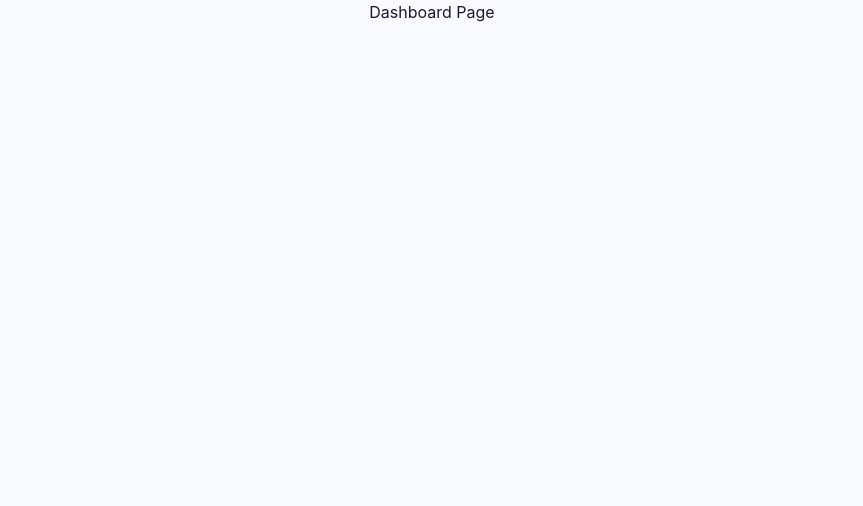
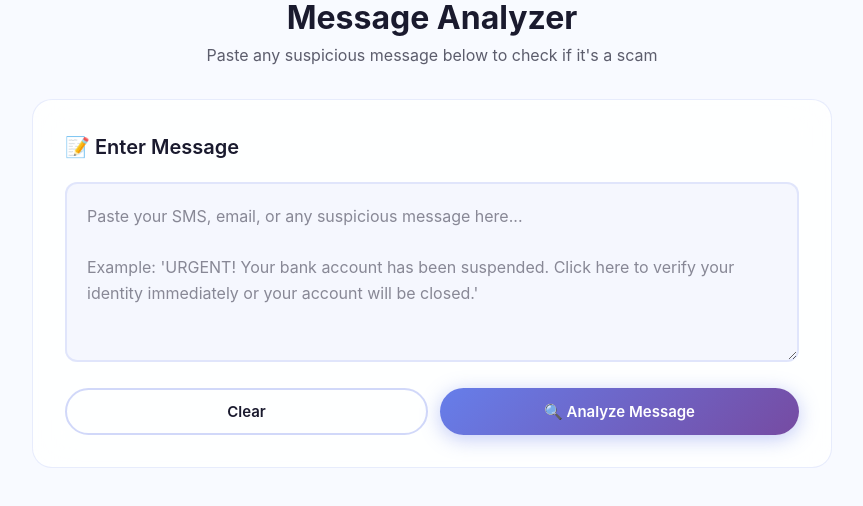
Before and after one commit to PALAK2305/phishing-scam-detection-ai, a React (Vite) app in the folder Frontend/: page /dashboard in a window 1280 px wide. Shown: the top 506 px of the page, without its empty margins (208-1071 px from the left). Built offline with nearby package versions, Linux system fonts and the light colour scheme.

Commit message:
Changed css

```diff
--- a/Frontend/src/Pages/Login.jsx
+++ b/Frontend/src/Pages/Login.jsx
@@ -1,5 +1,5 @@
 import React, { useState } from 'react';
-
+import './app.css';
 const Login = ({ onNavigate, onLogin }) => {
   const [email, setEmail] = useState('');
   const [password, setPassword] = useState('');
--- a/Frontend/src/Pages/Sidebar.jsx
+++ b/Frontend/src/Pages/Sidebar.jsx
@@ -1,5 +1,5 @@
 import React from "react";
-
+import './app.css';
 export default function App() {
   return (
     <div style={styles.container}>
--- a/Frontend/src/Pages/Signup.jsx
+++ b/Frontend/src/Pages/Signup.jsx
@@ -1,4 +1,5 @@
 import React from "react";
+import './app.css';
 
 export default function App() {
   const handleSignup = (e) => {
--- a/Frontend/src/components/Account.jsx
+++ b/Frontend/src/components/Account.jsx
@@ -1,7 +1,98 @@
-const Account = () => {
+import React from 'react';
+
+const Account = ({ user, history, onLogout }) => {
+  const safeCount = history.filter(h => h.status === 'safe').length;
+  const scamCount = history.filter(h => h.status === 'scam').length;
+  const totalCount = history.length;
+
   return (
     <div>
-      Account Page
+      <div className="page-header">
+        <h1>My Account</h1>
+        <p>Manage your profile and view your stats</p>
+      </div>
+
+      <div className="account-grid">
+        <div className="account-card">
+          <h3>👤 Profile Information</h3>
+          <div className="profile-header">
+            <div className="profile-avatar">
+              {user?.name?.charAt(0).toUpperCase() || 'U'}
+            </div>
+            <div className="profile-info">
+              <h4>{user?.name || 'User'}</h4>
+              <p>Free Plan</p>
+            </div>
+          </div>
+          <ul className="info-list">
+            <li className="info-item">
+              <label>Email</label>
+              <span>{user?.email || 'user@example.com'}</span>
+            </li>
+            <li className="info-item">
+              <label>Member since</label>
+              <span>{new Date().toLocaleDateString('en-US', { month: 'long', year: 'numeric' })}</span>
+            </li>
+            <li className="info-item">
+              <label>Account status</label>
+              <span style={{ color: '#38ef7d' }}>Active ✓</span>
+            </li>
+          </ul>
+        </div>
+
+        <div className="account-card">
+          <h3>📊 Your Statistics</h3>
+          <div className="stats-grid">
+            <div className="stat-item">
+              <div className="stat-number total">{totalCount}</div>
+              <div className="stat-label">Total Scans</div>
+            </div>
+            <div className="stat-item">
+              <div className="stat-number safe">{safeCount}</div>
+              <div className="stat-label">Safe Messages</div>
+            </div>
+            <div className="stat-item">
+              <div className="stat-number scam">{scamCount}</div>
+              <div className="stat-label">Scams Detected</div>
+            </div>
+          </div>
+        </div>
+
+        <div className="account-card">
+          <h3>⚙️ Preferences</h3>
+          <ul className="info-list">
+            <li className="info-item">
+              <label>Email notifications</label>
+              <span>Enabled</span>
+            </li>
+            <li className="info-item">
+              <label>Save history</label>
+              <span>Enabled</span>
+            </li>
+            <li className="info-item">
+              <label>Language</label>
+              <span>English</span>
+            </li>
+          </ul>
+        </div>
+
+        <div className="account-card danger-zone">
+          <h3>⚠️ Danger Zone</h3>
+          <p style={{ color: 'var(--text-secondary)', marginBottom: '20px' }}>
+            Careful! These actions cannot be undone.
+          </p>
+          <button className="btn btn-outline" style={{ marginBottom: '12px', width: '100%' }}>
+            Export My Data
+          </button>
+          <button
+            className="btn btn-danger"
+            style={{ width: '100%' }}
+            onClick={onLogout}
+          >
+            🚪 Log Out
+          </button>
+        </div>
+      </div>
     </div>
   );
 };
--- a/Frontend/src/components/Dashboard.jsx
+++ b/Frontend/src/components/Dashboard.jsx
@@ -1,7 +1,158 @@
-const Dashboard = () => {
+import React, { useState } from 'react';
+
+const Dashboard = ({ onAddHistory }) => {
+  const [message, setMessage] = useState('');
+  const [result, setResult] = useState(null);
+  const [isAnalyzing, setIsAnalyzing] = useState(false);
+
+  const analyzeMessage = () => {
+    if (!message.trim()) return;
+
+    setIsAnalyzing(true);
+    setResult(null);
+
+    // Simulated analysis - in real app would call AI backend
+    setTimeout(() => {
+      const lowerMessage = message.toLowerCase();
+      let analysisResult;
+
+      // Simple keyword-based mock analysis
+      const scamKeywords = ['urgent', 'click here', 'verify your account', 'suspended', 'won', 'prize', 'lottery', 'bitcoin', 'wire transfer', 'gift card', 'act now', 'limited time'];
+      const warningKeywords = ['password', 'login', 'confirm', 'update', 'security', 'bank', 'payment'];
+
+      const hasScamKeyword = scamKeywords.some(keyword => lowerMessage.includes(keyword));
+      const hasWarningKeyword = warningKeywords.some(keyword => lowerMessage.includes(keyword));
+
+      if (hasScamKeyword) {
+        analysisResult = {
+          status: 'scam',
+          title: 'High Risk - Likely Scam!',
+          subtitle: 'This message contains multiple red flags',
+          explanation: 'Our AI has detected several indicators commonly found in scam messages:',
+          indicators: [
+            'Uses urgent language to pressure quick action',
+            'Contains suspicious links or requests',
+            'Asks for sensitive personal information',
+            'Promises unrealistic rewards or threatens consequences'
+          ]
+        };
+      } else if (hasWarningKeyword) {
+        analysisResult = {
+          status: 'warning',
+          title: 'Medium Risk - Use Caution',
+          subtitle: 'Some elements require attention',
+          explanation: 'This message has some elements that warrant caution:',
+          indicators: [
+            'References account security or verification',
+            'May be legitimate but verify sender directly',
+            'Do not click links - visit official website instead',
+            'Contact the company through official channels'
+          ]
+        };
+      } else {
+        analysisResult = {
+          status: 'safe',
+          title: 'Low Risk - Appears Safe',
+          subtitle: 'No obvious scam indicators detected',
+          explanation: 'Our analysis did not find common scam patterns:',
+          indicators: [
+            'No urgent or threatening language detected',
+            'No suspicious links or requests found',
+            'Message appears to be legitimate communication',
+            'Still exercise general caution with unknown senders'
+          ]
+        };
+      }
+
+      setResult(analysisResult);
+      setIsAnalyzing(false);
+
+      // Add to history
+      onAddHistory({
+        id: Date.now(),
+        message: message.substring(0, 150) + (message.length > 150 ? '...' : ''),
+        status: analysisResult.status,
+        title: analysisResult.title,
+        date: new Date().toLocaleDateString('en-US', {
+          month: 'short',
+          day: 'numeric',
+          hour: '2-digit',
+          minute: '2-digit'
+        })
+      });
+    }, 1500);
+  };
+
+  const clearInput = () => {
+    setMessage('');
+    setResult(null);
+  };
+
   return (
-    <div>
-      Dashboard Page
+    <div className="analyzer-container">
+      <div className="page-header">
+        <h1>Message Analyzer</h1>
+        <p>Paste any suspicious message below to check if it's a scam</p>
+      </div>
+
+      <div className="analyzer-card">
+        <h2>📝 Enter Message</h2>
+        <textarea
+          className="message-input"
+          placeholder="Paste your SMS, email, or any suspicious message here...
+
+Example: 'URGENT! Your bank account has been suspended. Click here to verify your identity immediately or your account will be closed.'"
+          value={message}
+          onChange={(e) => setMessage(e.target.value)}
+        />
+        <div className="analyzer-actions">
+          <button
+            className="btn btn-outline"
+            onClick={clearInput}
+            disabled={!message && !result}
+          >
+            Clear
+          </button>
+          <button
+            className="btn btn-primary"
+            onClick={analyzeMessage}
+            disabled={!message.trim() || isAnalyzing}
+          >
+            {isAnalyzing ? (
+              <span className="loading-spinner">
+                <span className="spinner"></span>
+                Analyzing...
+              </span>
+            ) : (
+              '🔍 Analyze Message'
+            )}
+          </button>
+        </div>
+      </div>
+
+      {result && (
+        <div className="result-card">
+          <div className="result-header">
+            <div className={`result-icon ${result.status}`}>
+              {result.status === 'safe' && '✓'}
+              {result.status === 'scam' && '✕'}
+              {result.status === 'warning' && '⚠'}
+            </div>
+            <div className="result-title">
+              <h3>{result.title}</h3>
+              <p>{result.subtitle}</p>
+            </div>
+          </div>
+          <div className="result-explanation">
+            <h4>{result.explanation}</h4>
+            <ul>
+              {result.indicators.map((indicator, index) => (
+                <li key={index}>{indicator}</li>
+              ))}
+            </ul>
+          </div>
+        </div>
+      )}
     </div>
   );
 };
--- a/Frontend/src/components/History.jsx
+++ b/Frontend/src/components/History.jsx
@@ -1,7 +1,44 @@
-const History = () => {
+import React from 'react';
+
+const History = ({ history }) => {
   return (
     <div>
-      History Page
+      <div className="page-header">
+        <h1>Analysis History</h1>
+        <p>View all your previously analyzed messages</p>
+      </div>
+
+      {history.length === 0 ? (
+        <div className="empty-state">
+          <div className="empty-state-icon">📋</div>
+          <h3>No history yet</h3>
+          <p>Messages you analyze will appear here</p>
+        </div>
+      ) : (
+        <div className="history-list">
+          {history.map((item) => (
+            <div key={item.id} className="history-item">
+              <div className={`history-status ${item.status}`}>
+                {item.status === 'safe' && '✓'}
+                {item.status === 'scam' && '✕'}
+                {item.status === 'warning' && '⚠'}
+              </div>
+              <div className="history-content">
+                <h4>{item.title}</h4>
+                <p>{item.message}</p>
+              </div>
+              <div className="history-meta">
+                <span className="date">{item.date}</span>
+                <span className={`badge ${item.status}`}>
+                  {item.status === 'safe' && 'Safe'}
+                  {item.status === 'scam' && 'Scam'}
+                  {item.status === 'warning' && 'Warning'}
+                </span>
+              </div>
+            </div>
+          ))}
+        </div>
+      )}
     </div>
   );
 };
```
